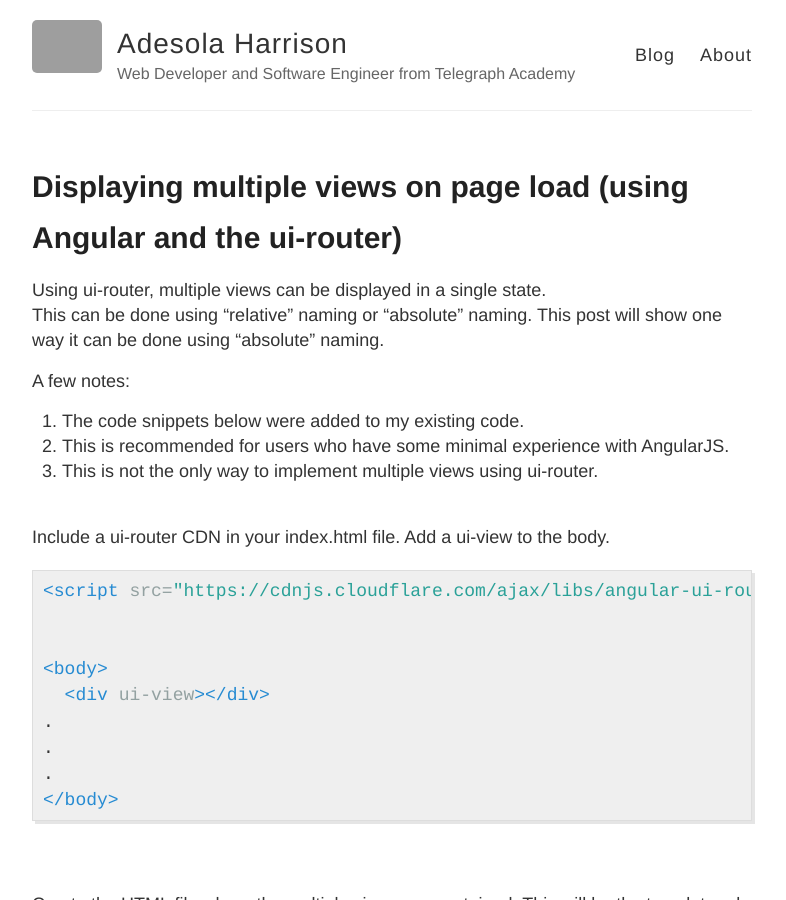
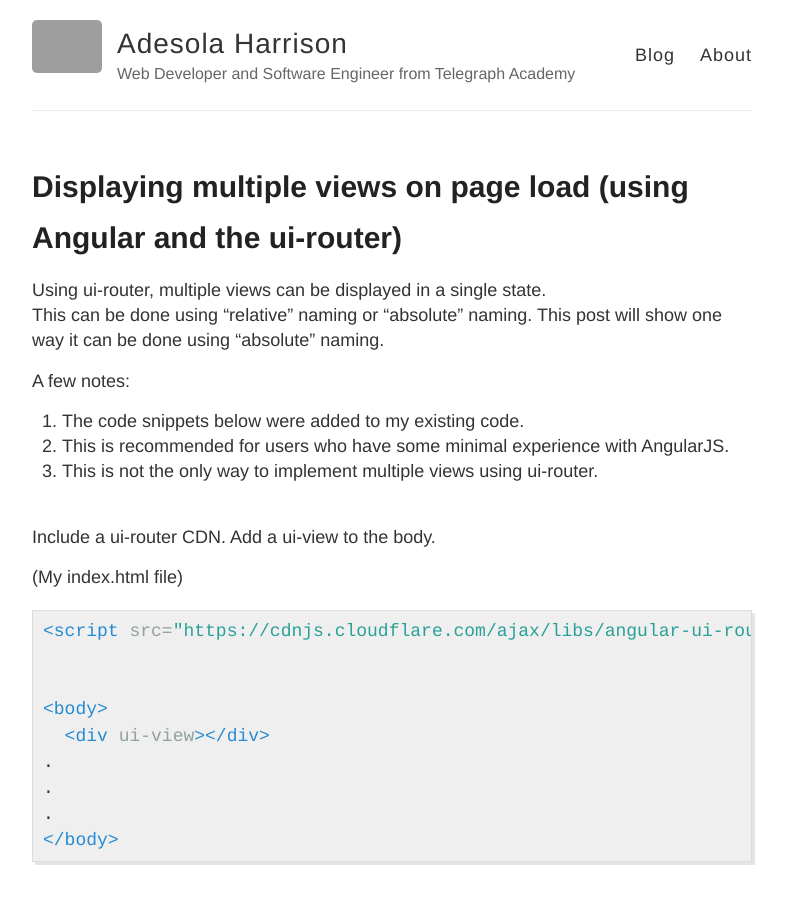
Before and after one commit to HarrisonA/HarrisonA.github.io, a Jekyll site: the page built from _posts/2016-2-12-5thPost.md, in a window 1280 px wide and 900 px high. Shown: the whole window, without its empty margins (248-1034 px from the left). Built offline with Jekyll 4.4.1, drawn with Linux system fonts in a browser that asks for light colours; Markdown is read by kramdown in place of the engine named in the settings; grey boxes are pictures that could not be loaded.

Commit message:
blog update

```diff
--- a/_posts/2016-2-12-5thPost.md
+++ b/_posts/2016-2-12-5thPost.md
@@ -17,7 +17,9 @@ A few notes:
 3. This is not the only way to implement multiple views using ui-router.
 
 <br>
-Include a ui-router CDN in your index.html file.  Add a ui-view to the body.
+Include a ui-router CDN.  Add a ui-view to the body.
+
+(My index.html file)
 {% highlight HTML %}
 
 <script src="https://cdnjs.cloudflare.com/ajax/libs/angular-ui-router/0.2.18/angular-ui-router.js"></script>
```
